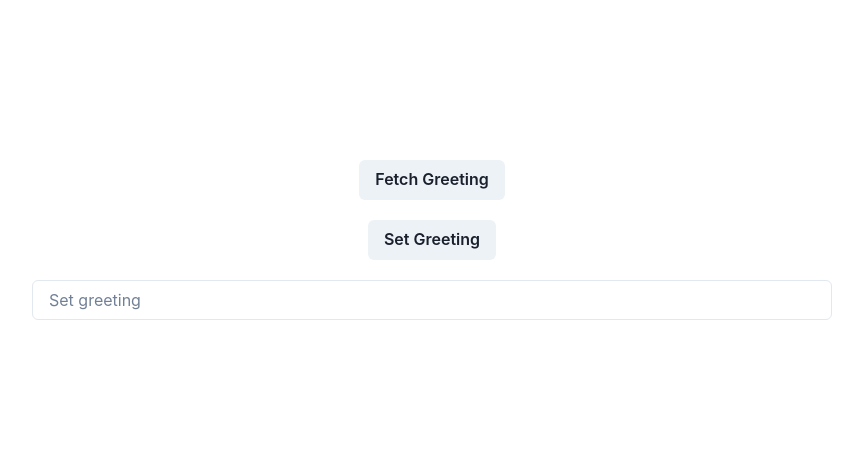
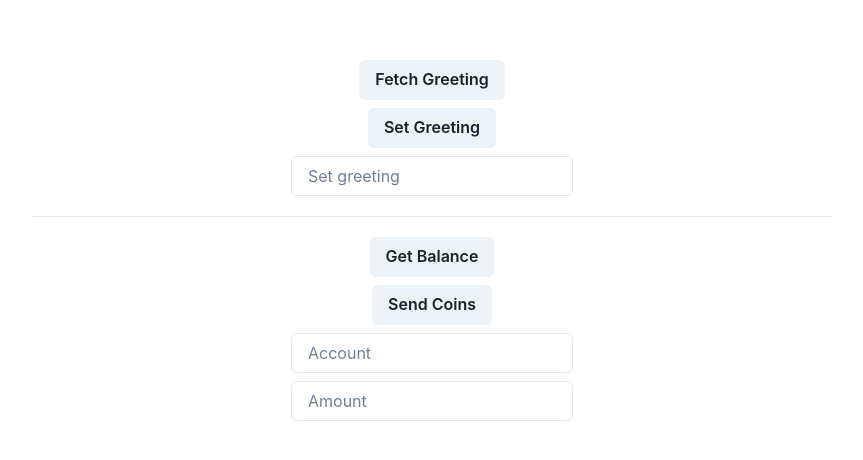
Before and after one commit to frimoldi/0xmacro-precourse-react-dapp, a React (Create React App) app: page / in a window 1280 px wide. Shown: the part 160-620 px from the top of the page, without its empty margins (208-1071 px from the left). Built offline with nearby package versions, Linux system fonts and the light colour scheme; no server answers.

Commit message:
feat: add token contract

```diff
--- a/src/App.tsx
+++ b/src/App.tsx
@@ -1,14 +1,18 @@
 import React, { useState } from "react"
-import { Button, Input, VStack } from "@chakra-ui/react"
+import { Button, Input, StackDivider, VStack } from "@chakra-ui/react"
 import "./App.css"
 
 import Greeter from "./artifacts/contracts/Greeter.sol/Greeter.json"
-import { ethers } from "ethers"
+import Token from "./artifacts/contracts/Token.sol/Token.json"
+import { BigNumber, ethers } from "ethers"
 
 const GREETER_ADDRESS = process.env.REACT_APP_GREETER_CONTRACT_ADDRESS as string
+const TOKEN_ADDRESS = process.env.REACT_APP_TOKEN_CONTRACT_ADDRESS as string
 
 function App() {
   const [greeting, setGreetingValue] = useState<string>()
+  const [userAccount, setUserAccount] = useState<string>()
+  const [amount, setAmount] = useState<BigNumber>()
 
   async function requestAccount() {
     await window.ethereum.request({ method: "eth_requestAccounts" })
@@ -31,6 +35,18 @@ function App() {
     }
   }
 
+  async function getBalance() {
+    if (typeof window.ethereum !== "undefined") {
+      const [account] = await window.ethereum.request({
+        method: "eth_requestAccounts",
+      })
+      const provider = new ethers.providers.Web3Provider(window.ethereum)
+      const contract = new ethers.Contract(TOKEN_ADDRESS, Token.abi, provider)
+      const balance = await contract.balanceOf(account)
+      console.log("Balance: ", balance.toString())
+    }
+  }
+
   async function setGreeting() {
     if (!greeting) return
     if (typeof window.ethereum !== "undefined") {
@@ -44,9 +60,26 @@ function App() {
     }
   }
 
+  async function sendCoins() {
+    if (typeof window.ethereum !== "undefined") {
+      await requestAccount()
+      const provider = new ethers.providers.Web3Provider(window.ethereum)
+      const signer = provider.getSigner()
+      const contract = new ethers.Contract(TOKEN_ADDRESS, Token.abi, signer)
+      const transation = await contract.transfer(userAccount, amount)
+      await transation.wait()
+      console.log(`${amount} Coins successfully sent to ${userAccount}`)
+    }
+  }
+
   return (
     <VStack height="100vh" justifyContent="center" alignItems="center">
-      <VStack style={{ width: "800px" }} spacing="5">
+      <VStack
+        style={{ width: "800px" }}
+        spacing="5"
+        divider={<StackDivider borderColor="gray.200" />}
+      >
+        <VStack>
           <Button onClick={fetchGreeting}>Fetch Greeting</Button>
           <Button onClick={setGreeting}>Set Greeting</Button>
           <Input
@@ -54,6 +87,19 @@ function App() {
             placeholder="Set greeting"
           />
         </VStack>
+        <VStack>
+          <Button onClick={getBalance}>Get Balance</Button>
+          <Button onClick={sendCoins}>Send Coins</Button>
+          <Input
+            onChange={(e) => setUserAccount(e.target.value)}
+            placeholder="Account"
+          />
+          <Input
+            onChange={(e) => setAmount(BigNumber.from(e.target.value))}
+            placeholder="Amount"
+          />
+        </VStack>
+      </VStack>
     </VStack>
   )
 }
```
Also changed, not shown: scripts/deploy.ts (+10 -3 lines), 1 other file (tests, documents, lock files or other folders). Lines whose indentation alone changed are shown as unchanged.
